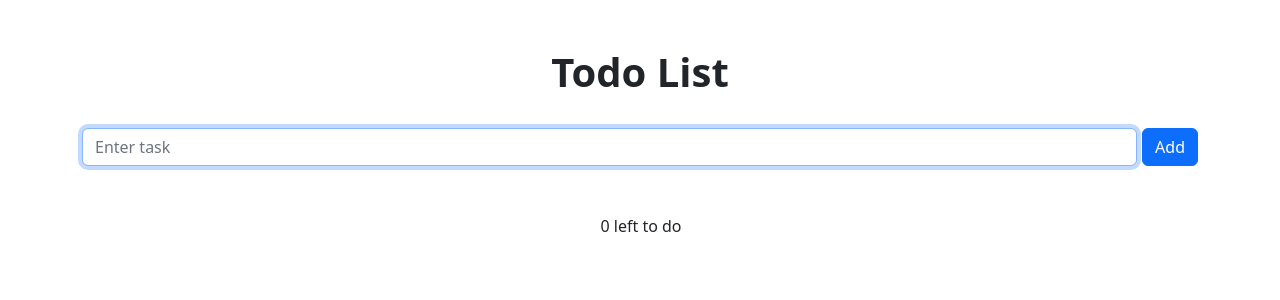
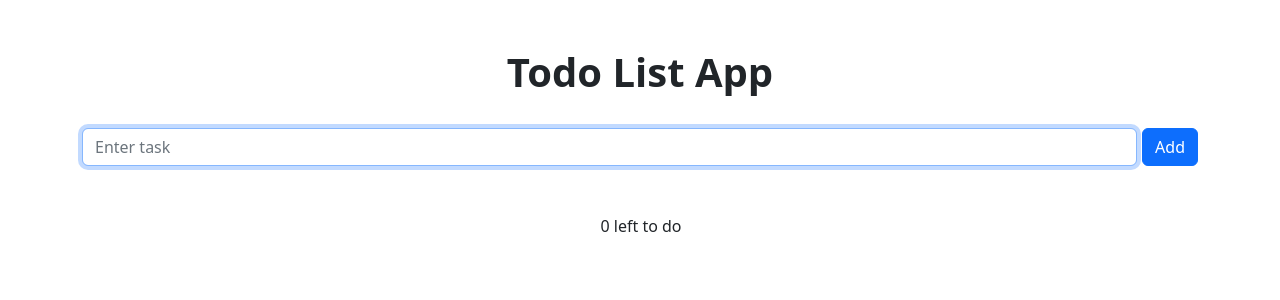
Before and after one commit to Ahmad-Munab/React-Todo-App, a React (Create React App) app: page / in a window 1280 px wide. Shown: the top 300 px of the page. Built offline with nearby package versions, Linux system fonts and the light colour scheme.

Commit message:
Title Changed

```diff
--- a/src/App.js
+++ b/src/App.js
@@ -33,7 +33,7 @@
 
   return (
     <div className="container-md">
-      <h1 className="title">Todo List</h1>
+      <h1 className="title">Todo List App</h1>
       <InputForm todos = {todos} setTodos = {setTodos}/>
       <TodoList todos={ todos } toggleTodo={toggleTodo} deleteTodo={deleteTodo}/>
     </div>
```
